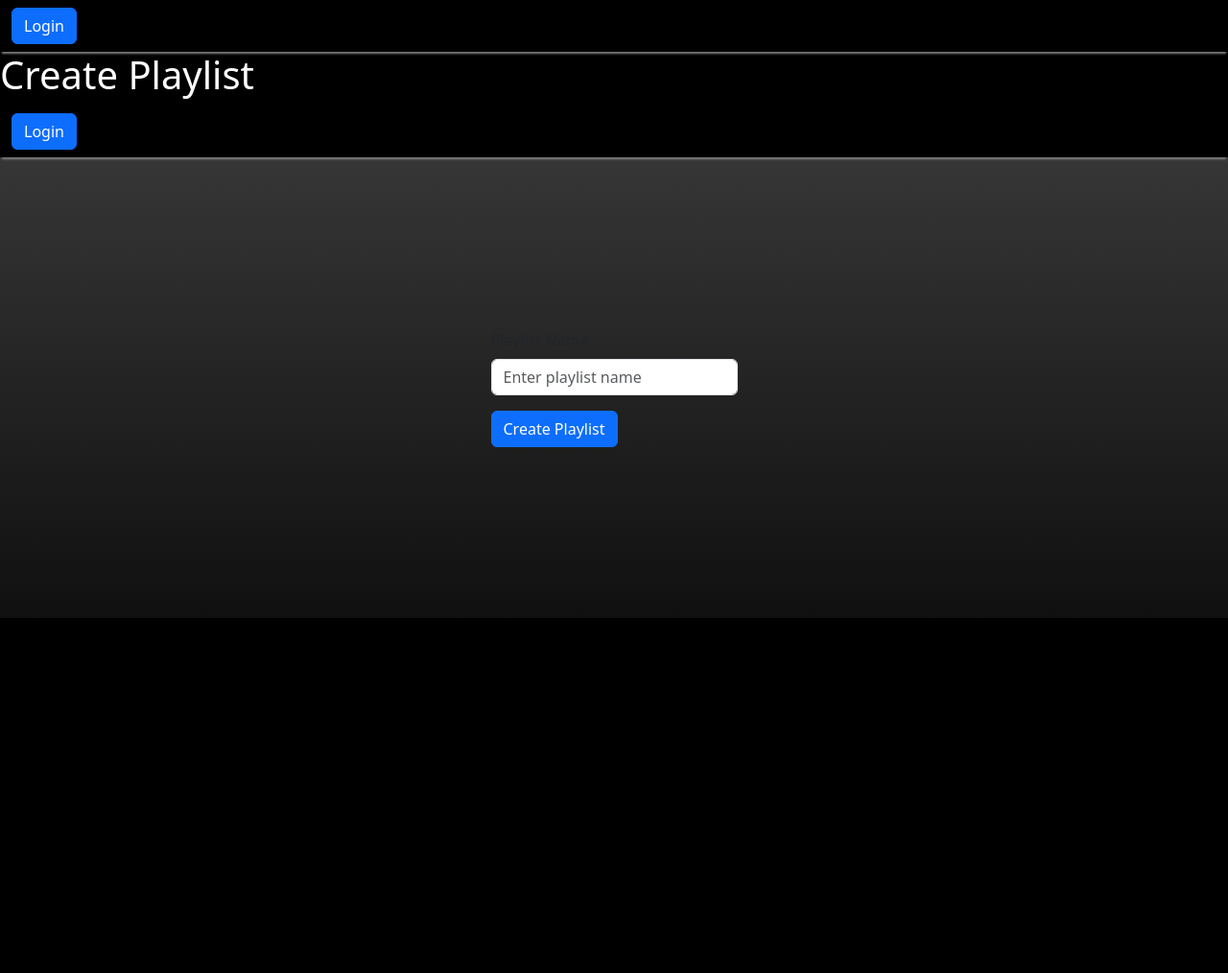
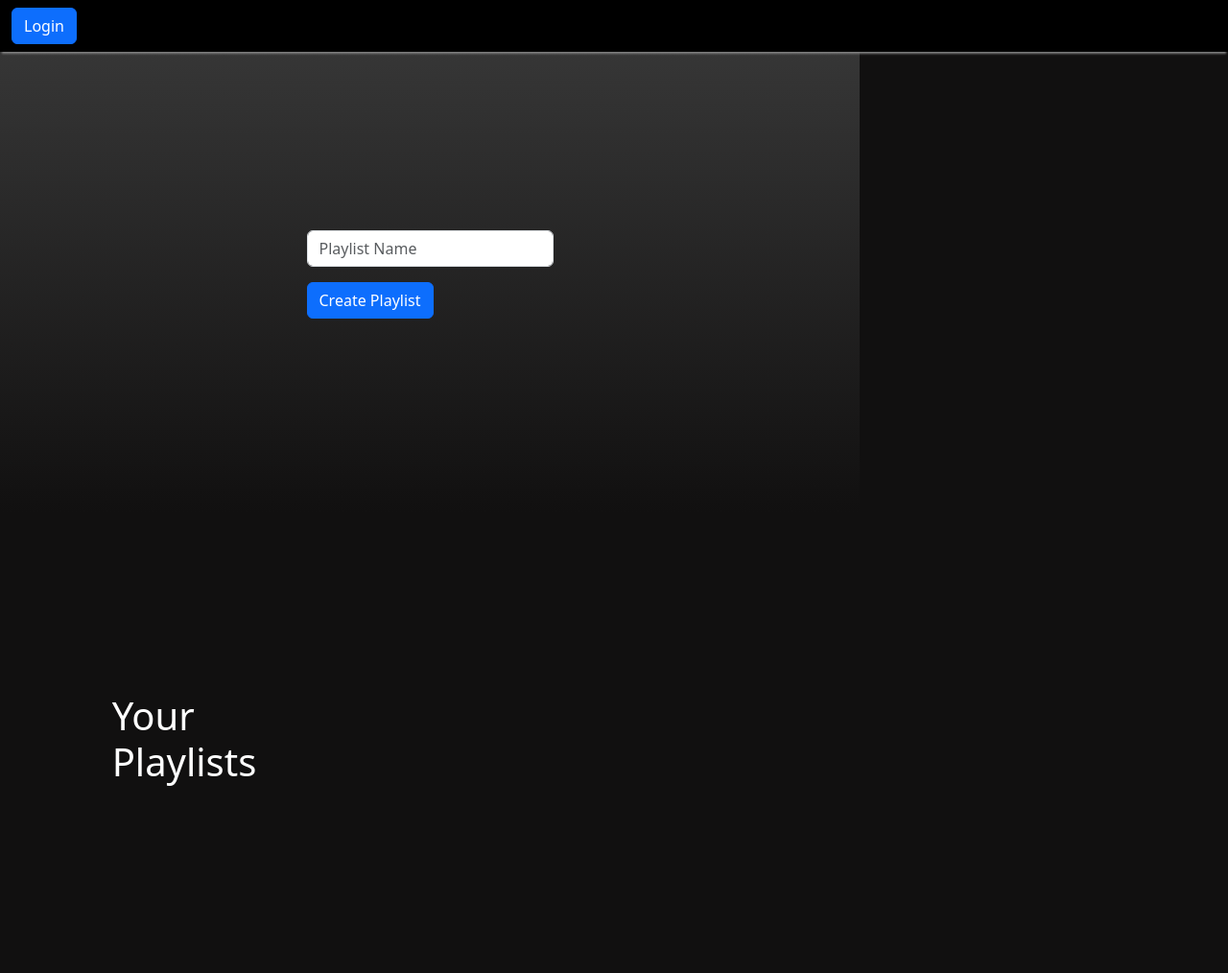
Before and after one commit to jacobjanzen11/Streaming-Service-Final-Project, a Flask app: page /create_playlist in a window 1280 px wide. Shown: the whole page at 96% size. Before the commit the page ends 644 px from the top, so only its background shows below. Run offline with Flask 3, Linux system fonts and the light colour scheme; parts of the project's set-up code (start-up, migrations or seed data) failed here and were passed over.

Commit message:
updated UI

```diff
--- a/app/routes.py
+++ b/app/routes.py
@@ -12,7 +12,7 @@
 from sqlalchemy import func, or_
 from werkzeug.security import check_password_hash, generate_password_hash
 from datetime import datetime
-from models import db, User, Playlist, Owned, Song, PlaylistForm
+from models import db, User, Playlist, Owned, Song, PlaylistForm, SongForm
 from __init__ import app, login_manager
 
 ### Run the application from this file ###
@@ -47,6 +47,8 @@
 
 def add_song(song_name, artist_name, playlist_id, song_order):
     try:
+        print(f"Adding song to playlist: {song_name}, {artist_name}, {playlist_id}, {song_order}")
+
         # Check if the playlist exists
         playlist_exists = db.session.query(Playlist.query.filter_by(ID=playlist_id).exists()).scalar()
 
@@ -61,13 +63,17 @@
             playlist.songs.append(song)
             db.session.commit()
 
+            print("Song added to playlist successfully")
             return True, "Song added to playlist successfully"
         else:
+            print("Playlist does not exist")
             return False, "Playlist does not exist"
 
     except Exception as e:
+        print(f"Error adding the song: {str(e)}")
         current_app.logger.error(str(e))
         return False, "An error occurred while adding the song to the playlist"
+
 
 # Initialize Flask-Login
 @login_manager.user_loader
@@ -189,11 +195,16 @@
 
         success, message = add_playlist(user_id, playlist_name)
 
-        return jsonify({"success": success, "message": message})
+        if success:
+            # Redirect to the 'add_song' route and pass playlist_name as a query parameter
+            return redirect(url_for('add_song_route', playlist_name=playlist_name))
+        else:
+            return jsonify({"success": success, "message": message})
 
     except Exception as e:
         app.logger.error(f"Error adding playlist: {str(e)}")
         return jsonify({"success": False, "message": "An error occurred while adding the playlist"}), 500
+
 
 
 @app.route('/create_playlist', methods=['GET', 'POST'])
@@ -213,22 +224,50 @@
             flash(f'Error creating playlist: {message}', 'danger')
 
     # Debug print statement
-    print("\nRendering create_playlist.html with form:", form)
+    # print("\nRendering create_playlist.html with form:", form)
     return render_template('playlistMake.html', form=form)
 
 
-@app.route('/add_song', methods=['POST'])
-def route_add_song():
-    data = request.get_json()
+# Route for adding a song
+@app.route('/add_song', methods=['GET', 'POST'])
+def add_song_route():
+    if request.method == 'GET':
+        # Handle GET request (e.g., render the form)
+        return render_template('add_song.html', form=SongForm())
 
-    song_name = data.get('song_name')
-    artist_name = data.get('artist_name')
-    playlist_id = data.get('playlist_id')
-    order = data.get('order')
+    if request.method == 'POST':
+        if request.is_xhr:
+            # Handle JSON data (AJAX request)
+            data = request.get_json()
+            song_name = data.get('song_name')
+            artist_name = data.get('artist_name')
+            playlist_id = data.get('playlist_id')
+            song_order = data.get('song_order')
 
-    success, message = add_song(song_name, artist_name, playlist_id, order)
+            # Call add_song function with the provided data
+            success, message = add_song(song_name, artist_name, playlist_id, song_order)
 
-    return jsonify({"success": success, "message": message})
+            return jsonify({"success": success, "message": message})
+
+        else:
+            # Handle form submission
+            form = SongForm(request.form)
+
+            if form.validate():
+                # Get form data
+                song_name = form.name.data
+                artist_name = form.artist.data
+                playlist_id = request.form.get('playlist_id')
+                song_order = request.form.get('song_order')
+
+                # Cal add_song function with the provided data
+                success, message = add_song(song_name, artist_name, playlist_id, song_order)
+
+                flash(message)
+                return redirect(url_for('add_song_route'))
+
+            flash('Form validation failed')
+            return render_template('add_song.html', form=form)
 
 
 @app.route('/user_playlists/<int:user_id>')
--- a/app/templates/base.html
+++ b/app/templates/base.html
@@ -69,7 +69,7 @@
         }
 
         .main-content {
-        width: 100%;
+        width: 70%;
         height: 100%;
         background: linear-gradient(to bottom, #363636, #111010);
         display: flex;
@@ -79,7 +79,7 @@
         }
 
         .side-content {
-        width: 20%;
+        width: 30%;
         height: 100%;
         display: flex;
         flex-direction: column;
--- a/app/templates/create_playlist.html
+++ b/app/templates/create_playlist.html
@@ -3,10 +3,11 @@
 {% block content %}
 <div class="main-content">
     <form id="createPlaylistForm" method="post" action="{{ url_for('add_playlist_route') }}">
-        {{ form.hidden_tag() }}
+        <!-- Use placeholder for the input field instead of label -->
         <div class="mb-3">
-            {{ form.name.label(class="form-label") }}
-            {{ form.name(class="form-control", id="playlistName") }}
+            <!-- Add an event listener to hide the placeholder on focus -->
+            <input type="text" class="form-control" id="playlist_name" name="playlist_name" placeholder="Playlist Name"
+            onfocus="this.placeholder=''" onblur="this.placeholder='Playlist Name'" style="color: rgb(146, 146, 146);">
         </div>
         <button id="createPlaylistButton" type="button" class="btn btn-primary">Create Playlist</button>
     </form>
@@ -15,7 +16,7 @@
 <script>
     document.getElementById('createPlaylistButton').addEventListener('click', function () {
         // Get the playlist name from the input field
-        var playlistName = document.getElementById('playlistName').value;
+        var playlist_name = document.getElementById('playlist_name').value;
 
         fetch('/add_playlist', {
             method: 'POST',
@@ -24,18 +25,26 @@
             },
             body: JSON.stringify({
                 user_id: '{{ current_user.get_id() }}',
-                playlist_name: playlistName,
+                playlist_name: playlist_name,
             }),
         })
         .then(response => response.json())
-        .then(data => console.log(data))
+        .then(data => {
+            console.log(data);
+
+            // Check if the playlist was successfully created
+            if (data.success) {
+                // Redirect to the add_song page with the playlist_name parameter
+                window.location.href = '/add_song?playlist_name=' + encodeURIComponent(playlist_name);
+            }
+        })
         .catch(error => console.error('Error:', error));
     });
 
     // Add this line to set the content type for the form submission
     document.querySelector('form').addEventListener('submit', function(event) {
         event.preventDefault(); // Prevent the default form submission
-        var playlistName = document.getElementById('playlistName').value;
+        var playlist_name = document.getElementById('playlist_name').value;
 
         fetch('/add_playlist', {
             method: 'POST',
@@ -44,11 +53,19 @@
             },
             body: JSON.stringify({
                 user_id: '{{ current_user.get_id() }}',
-                playlist_name: playlistName,
+                playlist_name: playlist_name,
             }),
         })
         .then(response => response.json())
-        .then(data => console.log(data))
+        .then(data => {
+            console.log(data);
+
+            // Check if the playlist was successfully created
+            if (data.success) {
+                // Redirect to the add_song page with the playlist_name parameter
+                window.location.href = '/add_song?playlist_name=' + encodeURIComponent(playlist_name);
+            }
+        })
         .catch(error => console.error('Error:', error));
     });
 
--- a/app/templates/index.html
+++ b/app/templates/index.html
@@ -3,11 +3,11 @@
 
 {% block content %}
   <body style="background-color: #111010;">
-    <div class="main-content">
+    <div>
       <main>
         <div class="position-relative overflow-hidden p-3 p-md-5 m-md-3 text-center">
           <div>
-            <!-- <h1 class="display-3 fw-bold" style="color: #ffffff;">Boof Spotify</h1> -->
+            <h1 class="display-3 fw-bold" style="color: #ffffff; margin-bottom: 200px;">Music Streaming Service</h1>
             <div class="d-flex gap-3 justify-content-center lead fw-normal">
               <div class="glow-box">
                 <a id="createPlaylistBtn" class="glow-link icon-link" href='{{ url_for("create_playlist") }}'>
--- a/app/templates/playlistMake.html
+++ b/app/templates/playlistMake.html
@@ -1,24 +1,24 @@
-{% extends 'base.html' %}
-
 {% block content %}
 
-<body style="background-color: #000000;">
-  <h1 style="color: rgb(255, 255, 255);">Create Playlist</h1>
+  <body style="background-color: #111010;">
 
-  <!-- Display User Playlists -->
-  <!-- <h2>Your Playlists</h2>
-  <ul>
+    <!-- <div style="display: flex;flex-wrap: wrap; flex-direction: row;"> -->
+      {% include 'create_playlist.html' %}
+
+    <div class="side-content">
+      <h1 style="color: rgb(255, 255, 255);" class="side-content">Your Playlists</h1>
       {% for playlist in user_playlists %}
+      <div class="playlist-item" onclick="loadPlaylist('{{ playlist.name }}')">
         <li>{{ playlist.name }}</li>
+      </div>
       {% endfor %}
-  </ul> -->
-
-  {% include 'create_playlist.html' %}
+    </div>
+    <!-- </div> -->
 
     <!-- The login modal -->
     {% include 'login.html' %}
 
-  <!-- The signup modal  -->
+    <!-- The signup modal -->
     {% include 'signup.html' %}
 
     {% with messages = get_flashed_messages(with_categories=true) %}
@@ -28,10 +28,18 @@
     {% endif %}
     {% endwith %}
 
-  <script src="https://ajax.googleapis.com/ajax/libs/jquery/3.7.1/jquery.min.js"></script>
+    <script>
+      // Add a click event listener to the "Create Playlist" button
+      document.getElementById('createPlaylistBtn').addEventListener('click', function () {
+        // Redirect to the Song UI page
+        window.location.href = '{{ url_for("add_song_route") }}';
+      });
+    </script>
+
+    <!-- Bootstrap scripts -->
     <script src="https://cdn.jsdelivr.net/npm/bootstrap@5.3.2/dist/js/bootstrap.bundle.min.js"
       integrity="sha384-C6RzsynM9kWDrMNeT87bh95OGNyZPhcTNXj1NW7RuBCsyN/o0jlpcV8Qyq46cDfL"
-    crossorigin="anonymous"></script>
-  <!-- <script src="playlistMake.js"></script> -->
+      crossorigin="anonymous">
+    </script>
   </body>
 {% endblock %}
```
Also changed, not shown: app/templates/add_song.html (+34 -1 lines), app/README.md (deleted). Lines whose indentation alone changed are shown as unchanged.
